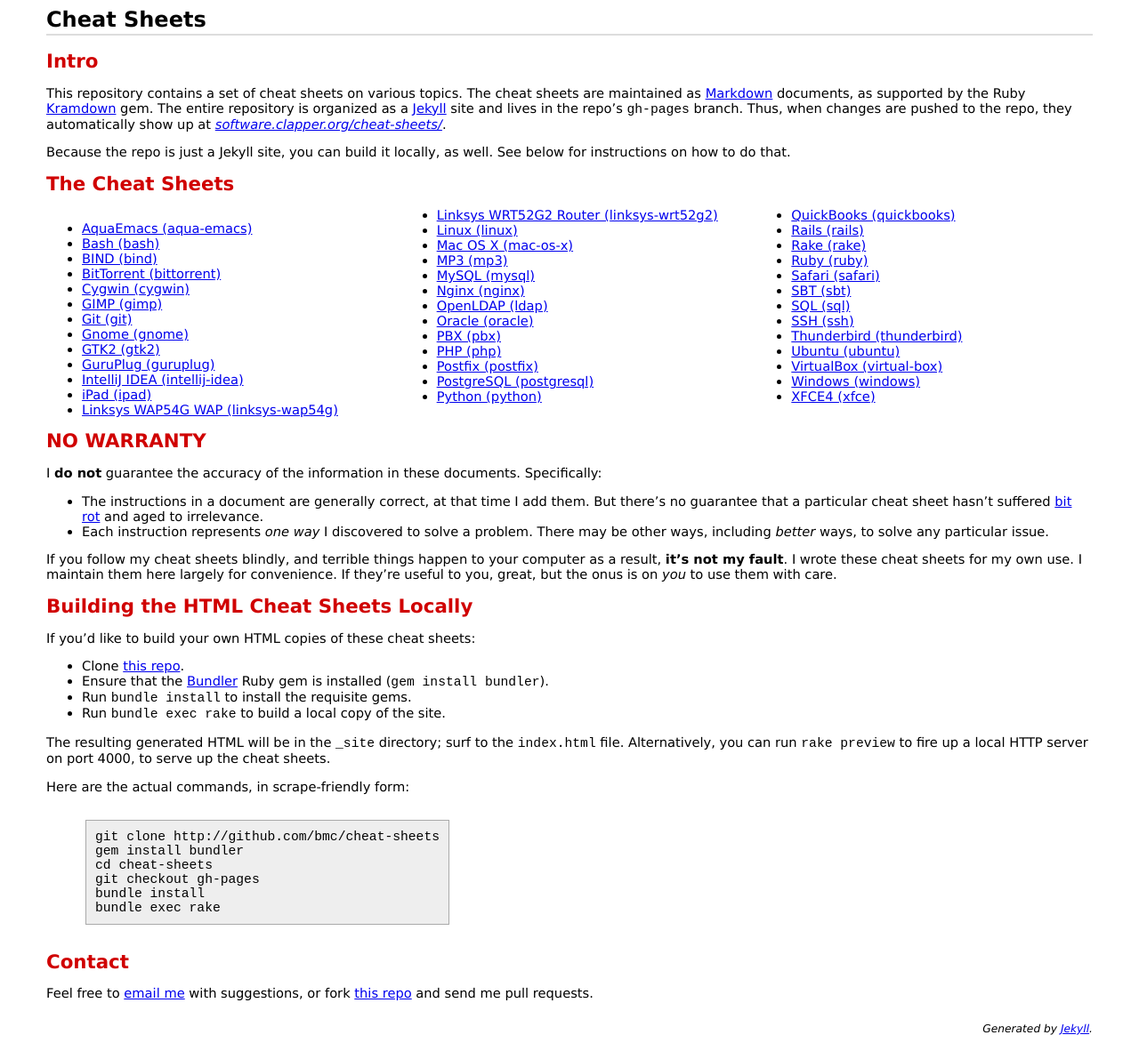
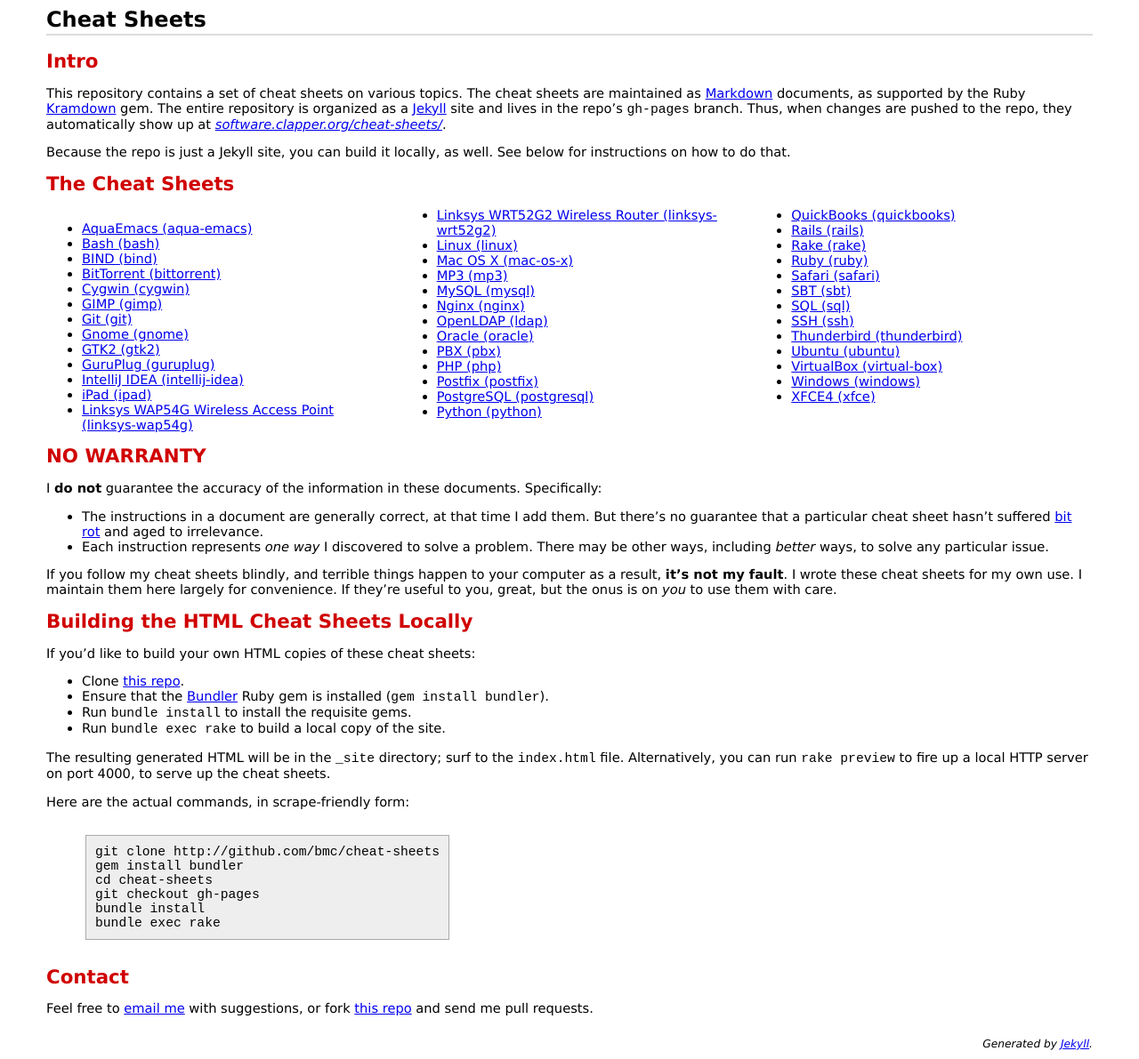
Before and after one commit to bmc/cheat-sheets, a Jekyll site: the page built from index.md, in a window 1280 px wide. Shown: the whole page at 89% size. Built offline with Jekyll 4.4.1, drawn with Linux system fonts in a browser that asks for light colours.

Commit message:
Mods to PBX cheat sheet

```diff
--- a/_config.yml
+++ b/_config.yml
@@ -1,3 +1,5 @@
 exclude: README.md
 pygments: true
 markdown: kramdown
+kramdown:
+  input: GFM
--- a/_includes/index_partial.md
+++ b/_includes/index_partial.md
@@ -12,8 +12,8 @@
 * [GuruPlug (guruplug)](guruplug.html)
 * [IntelliJ IDEA (intellij-idea)](intellij-idea.html)
 * [iPad (ipad)](ipad.html)
-* [Linksys WAP54G WAP (linksys-wap54g)](linksys-wap54g.html)
-* [Linksys WRT52G2 Router (linksys-wrt52g2)](linksys-wrt52g2.html)
+* [Linksys WAP54G Wireless Access Point (linksys-wap54g)](linksys-wap54g.html)
+* [Linksys WRT52G2 Wireless Router (linksys-wrt52g2)](linksys-wrt52g2.html)
 * [Linux (linux)](linux.html)
 * [Mac OS X (mac-os-x)](mac-os-x.html)
 * [MP3 (mp3)](mp3.html)
--- a/css/style.css
+++ b/css/style.css
@@ -77,3 +77,11 @@ div.footer
     font-size: smaller;
     font-style: italic;
 }
+
+table
+{
+    margin-top: 1em;
+    margin-left: 40px;
+    border: 1px solid #aaa;
+    padding: 5px;
+}
```
Also changed, not shown: pbx.md (+49 -3 lines).
